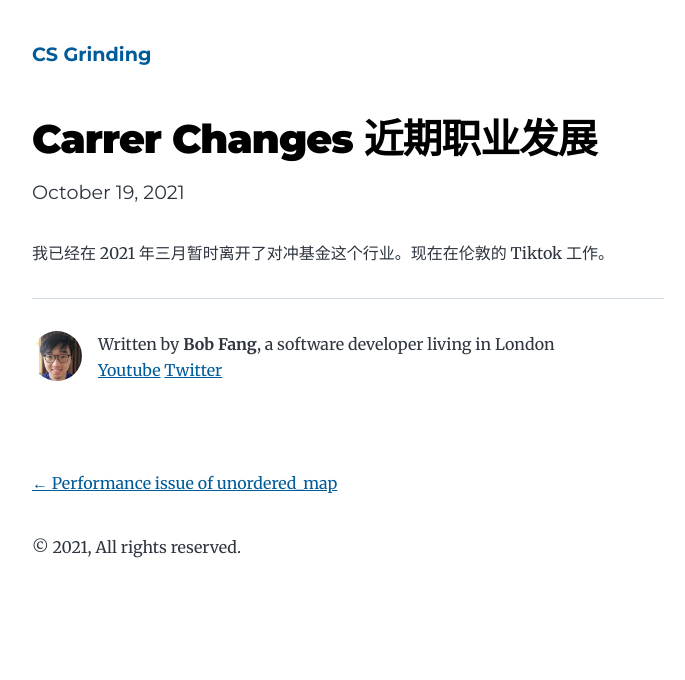
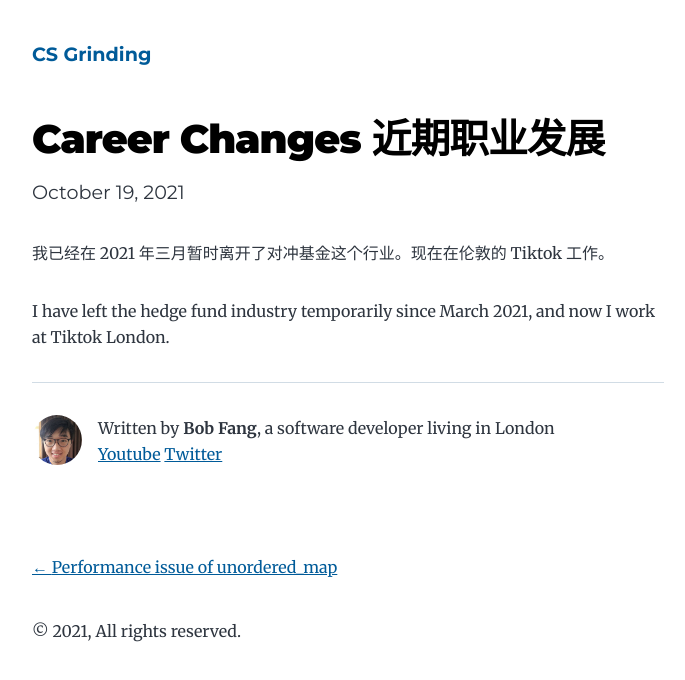
Before and after one commit to bobfang1992/personal-blog, a Gatsby site: page /2021-10-19-bytedance/ in a window 1280 px wide. Shown: the whole page, without its empty margins (292-977 px from the left). Built offline with nearby package versions, Linux system fonts and the light colour scheme; Gatsby itself is replaced by a stand-in of ours; some packages are replaced by stand-ins of ours.

Commit message:
Fix typo

```diff
--- a/content/blog/2021-10-19-bytedance/index.md
+++ b/content/blog/2021-10-19-bytedance/index.md
@@ -1,7 +1,9 @@
 ---
-title: Carrer Changes 近期职业发展
+title: Career Changes 近期职业发展
 date: 2021-10-19T21:26:26Z
 description: Updates on my career 近期职业发展情况
 ---
 
 我已经在 2021 年三月暂时离开了对冲基金这个行业。现在在伦敦的 Tiktok 工作。
+
+I have left the hedge fund industry temporarily since March 2021, and now I work at Tiktok London.
```
